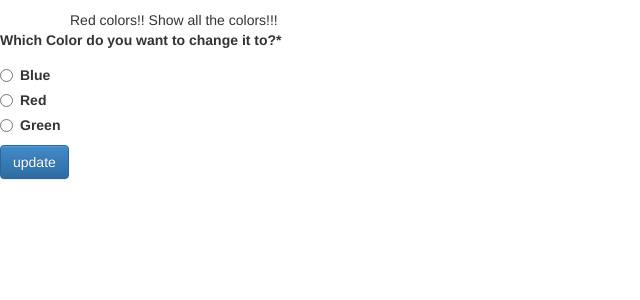
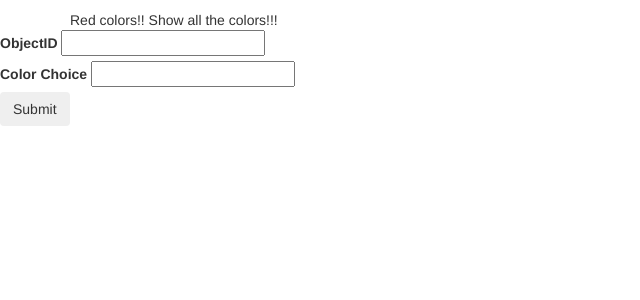
Before and after one commit to supritashankar/assignment, a Django app: template project/clientui/templates/clientui/results.html in a window 1280 px wide. Shown: the part 50-350 px from the top of the page, without its empty margins (0-640 px from the left). Run offline with Django 3.2, Linux system fonts and the light colour scheme; the template is opened without the code that fills it: values that come from a table or form of the project are taken from there, others are empty; parts of the project's set-up code (start-up, migrations or seed data) failed here and were passed over; some libraries are stand-ins or nearby versions; some web fonts are replaced.

Commit message:
forms working

```diff
--- a/project/clientui/templates/clientui/results.html
+++ b/project/clientui/templates/clientui/results.html
@@ -35,8 +35,13 @@ Show all the colors!!!
 {% endfor %}
 </div>
 
-<form action='{{ form.post_url }}' method='POST' id='update-form'>
-  {% crispy form %}
+<form action='http://127.0.0.1:8000/clientui/results' method='POST' id='update-form'>
+  {% csrf_token %}
+  <fieldset>
+    <label>ObjectID <input type="text" id="object_id" name="object_id" class='span3'></label><br />
+    <label>Color Choice <input type="text" id="color_choices" name="color_choices" class='span3'></label><br />
+    <button type="submit" class="btn">Submit</button>
+  </fieldset>
 </form>
 </body>
 </html>
```
